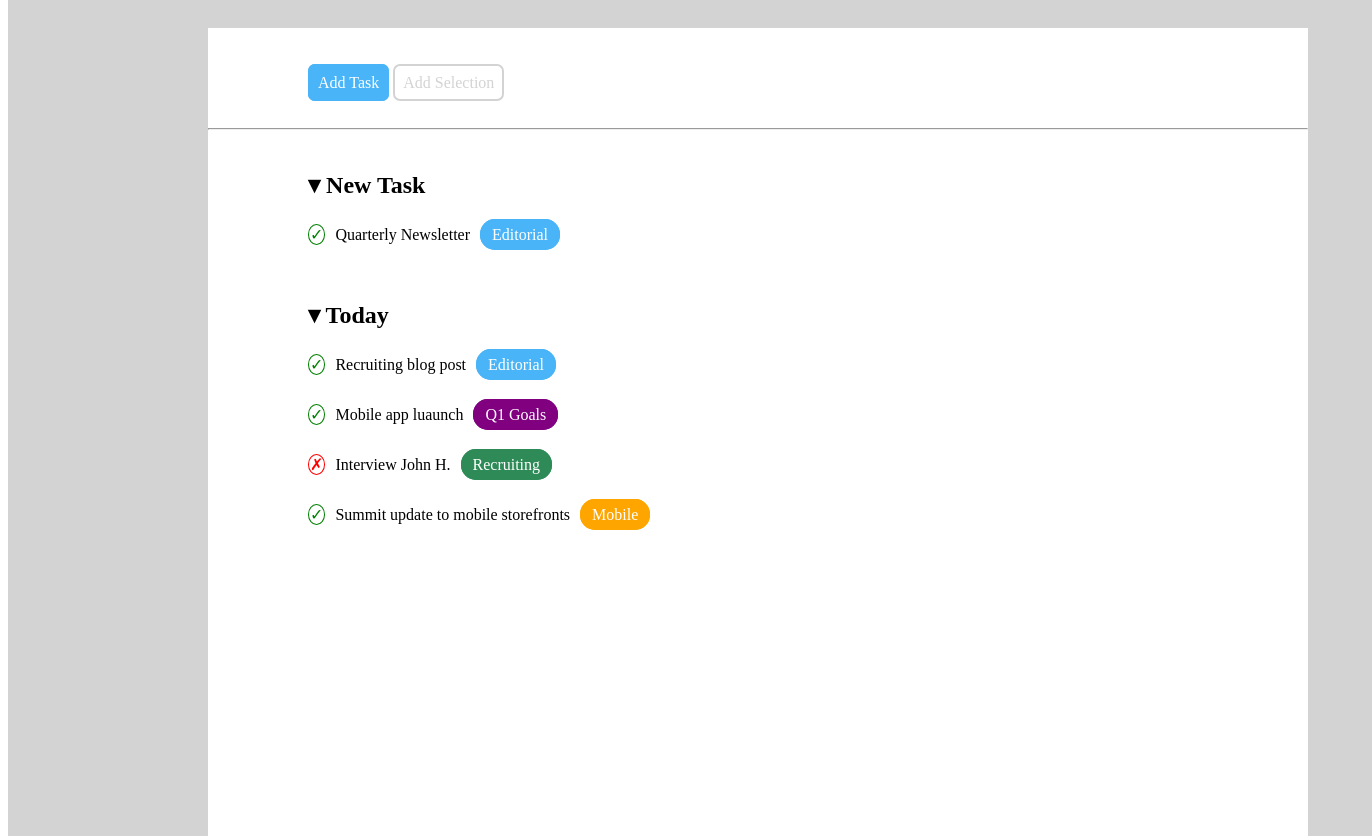
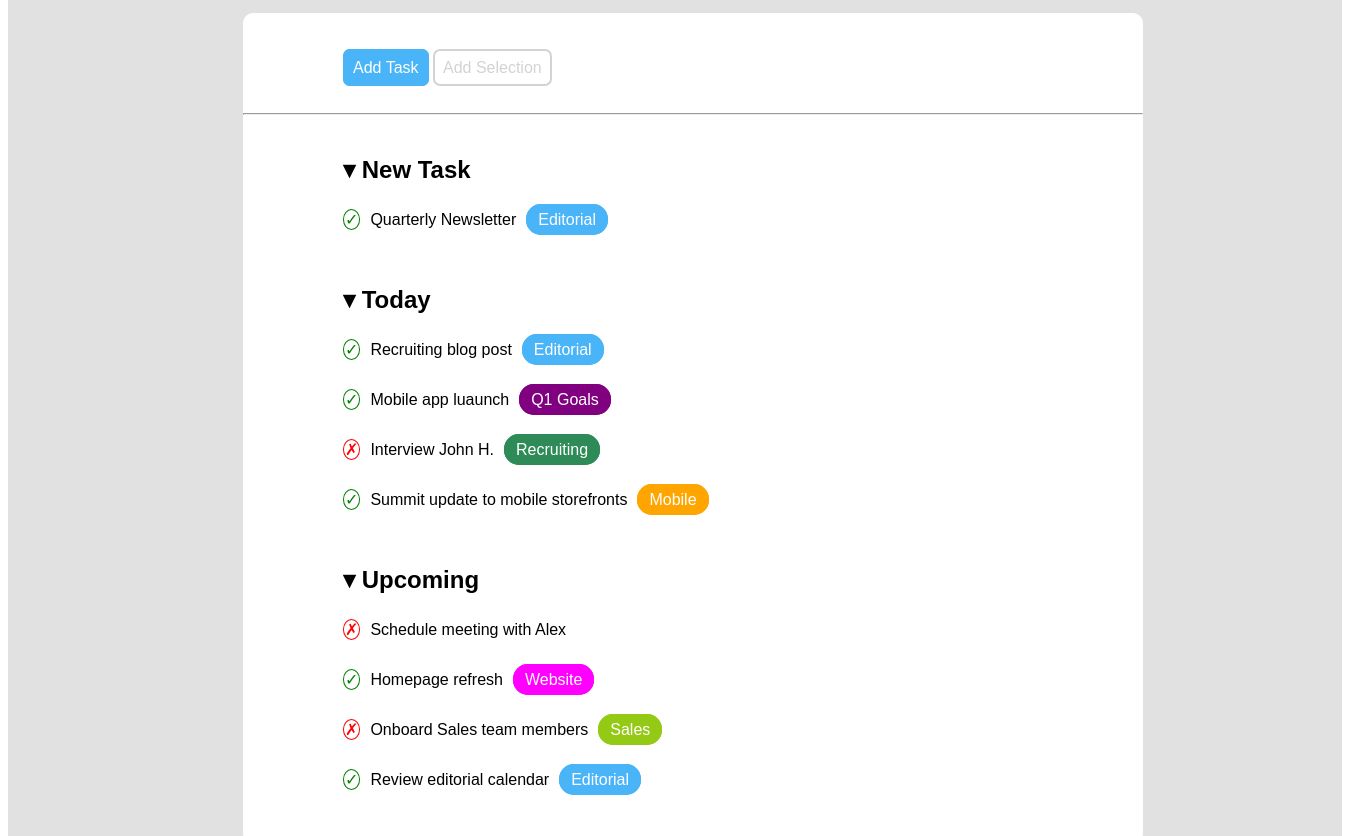
Before and after one commit to Cage37/html-css-toboolist, a plain HTML site: page index.html in a window 1280 px wide. Shown: the part 180-1016 px from the top of the page, 1372 px wide, since content can reach past the window. Drawn offline with Linux system fonts and the light colour scheme.

Commit message:
Esercizio completo

```diff
--- a/index.html
+++ b/index.html
@@ -12,27 +12,49 @@
 
     <!-- Site Header -->
     <div id="Title">
-        <img src="IMG/Logo.png"><span id="Titolo">Toboolist</span>
+        <img src="IMG/Logo.png"><span id="Title_2">Toboolist</span>
     </div>
     <!-- /Site Header -->
 
     <!-- Site Main  -->
-    <section id="Contorno">
+    <section id="Border">
 
-        <div id="Contenuto">
+        <div id="Content">
+
+            <!-- Section 1 -->
+
             <span id="Botton">Add Task</span> <span id="Botton_1">Add Selection</span>
-            <hr id="Linea">
+            <hr id="Line">
+
+            <!-- /Section 1 -->
+
+            <!-- Section 2 -->
+
             <h2><strong> &#x25BE; New Task</strong></h2>
             <span class="Check">&check;</span><span>Quarterly Newsletter</span><span class="Tag">Editorial</span>
+
+            <!-- /Section 2 -->
+
+            <!-- Section 3 -->
+
             <h2><strong> &#x25BE; Today</strong></h2>
             <span class="Check">&check;</span><span>Recruiting blog post</span><span class="Tag">Editorial</span><br>
             <span class="Check">&check;</span><span>Mobile app luaunch</span><span class="Tag" id="Q1_Goals">Q1 Goals</span><br>
             <span class="Cross">&cross;</span><span>Interview John H.</span><span class="Tag" id="Recruiting">Recruiting</span><br>
             <span class="Check">&check;</span><span>Summit update to mobile storefronts</span><span class="Tag" id="Mobile">Mobile</span><br>
 
+            <!-- /Section 3 -->
+
+            <!-- Section 4 -->
 
 
+            <h2><strong> &#x25BE; Upcoming</strong></h2>
+            <span class="Cross">&cross;</span><span>Schedule meeting with Alex<br>
+            <span class="Check">&check;</span><span>Homepage refresh</span><span class="Tag" id="Website">Website</span><br>
+            <span class="Cross">&cross;</span><span>Onboard Sales team members</span><span class="Tag" id="Sales">Sales</span><br>
+            <span class="Check">&check;</span><span>Review editorial calendar</span><span class="Tag">Editorial</span>
 
+            <!-- /Section 4 -->
 
         </div>
 
--- a/style.css
+++ b/style.css
@@ -4,33 +4,31 @@
     vertical-align: middle
 }
 
-#Titolo{
+#Title_2{
     font-family: Arial, Helvetica, sans-serif;
     font-size: 70px;
     margin-left: 10px;
 }
 
-#Contorno{
+#Border{
     width: 100%;
-    background-color: lightgray;
-    padding: 50px;
-
+    background-color: rgb(218, 218, 218, 0.8);
+    padding: 35px;
 }
 
-#Contenuto{
-    width: 1000px;
-    height: 900px;
+#Content{
+    width: 800px;
+    height: 800px;
     background-color: white;
     margin-top: 50px;
-    margin-left: 150px;
+    margin-left: 200px;
     margin-right: 150px;
     margin-bottom: 10px;
     padding-top: 30px;
     padding-left: 100px;
     line-height: 50px;
-
-
-
+    border-radius: 10px;
+    font-family: Arial, Helvetica, sans-serif
 }
 
 #Botton{
@@ -39,7 +37,6 @@
     border-radius: 7px;
     background-color: rgb(73, 180, 247);
     padding: 8px;
-
 }
 
 #Botton_1{
@@ -50,7 +47,7 @@
     padding: 8px;
 }
 
-#Linea{
+#Line{
     margin-bottom: 20px;
     margin-top: 20px;
     margin-left: -100px;
@@ -68,7 +65,6 @@ h2{
     padding: 1px;
     color: green;
     margin-right: 10px;
-
 }
 
 .Cross{
@@ -78,7 +74,6 @@ h2{
     padding: 1px;
     color: red;
     margin-right: 10px;
-
 }
 
 .Tag{
@@ -106,3 +101,13 @@ h2{
     border-color: orange;
     background-color: orange;
 }
+
+#Website{
+    border-color: fuchsia;
+    background-color: fuchsia;
+}
+
+#Sales{
+    border-color: rgb(148, 202, 21);
+    background-color: rgb(148, 202, 21);
+}
```
